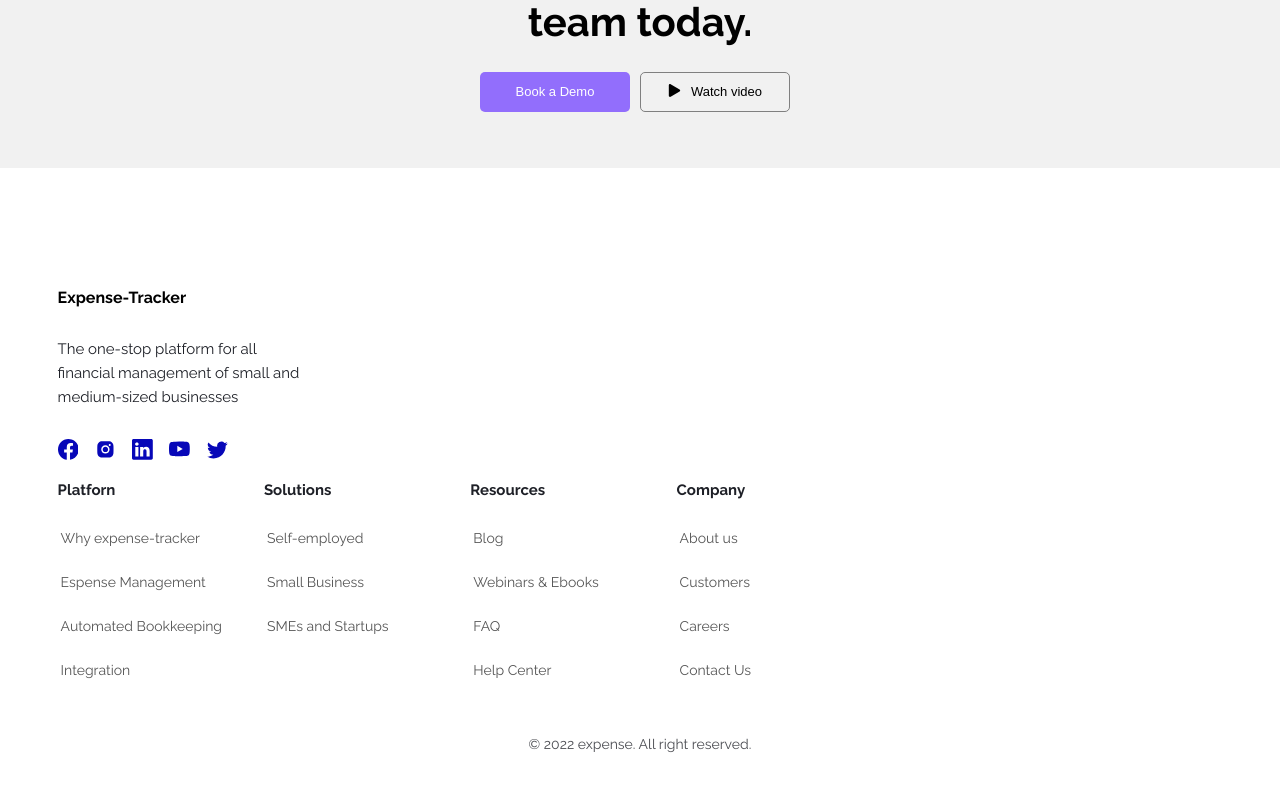
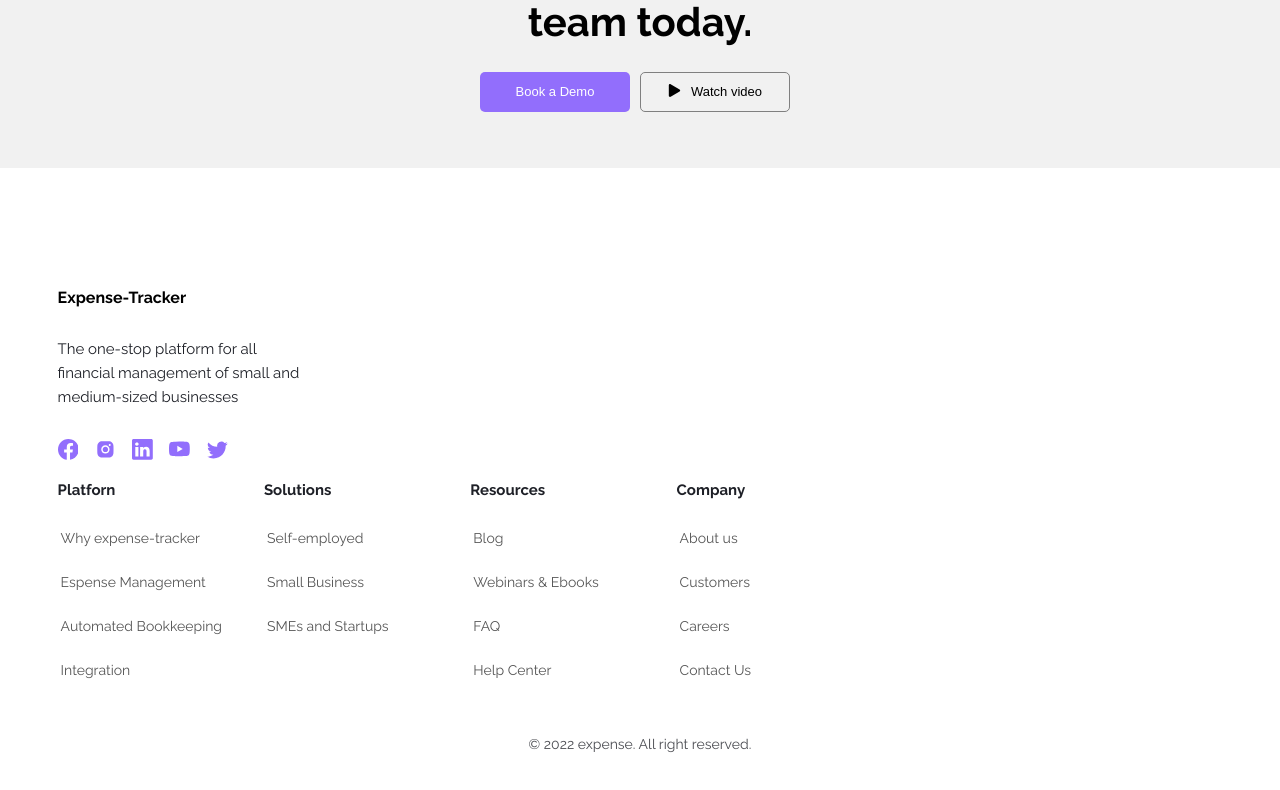
Before and after one commit to gideonekekeke/ExpenseFE, a React (Create React App) app: page / in a window 1280 px wide. Shown: the part 3349-4139 px from the top of the page. Built offline with nearby package versions, Linux system fonts and the light colour scheme.

Commit message:
errors fixed

```diff
--- a/src/Components/HomeScreen/Footer/Footer.tsx
+++ b/src/Components/HomeScreen/Footer/Footer.tsx
@@ -102,7 +102,7 @@ const Socials = styled.div`
 	display: flex;
 	align-items: center;
 	justify-content: space-between;
-	color: #0707b8;
+	color: #926efc;
 	font-size: 1.3rem;
 	margin-top: 30px;
 `;
--- a/src/Components/HomeScreen/Header.tsx
+++ b/src/Components/HomeScreen/Header.tsx
@@ -1,6 +1,6 @@
 import React from "react";
 import styled from "styled-components";
-import { AiOutlineMenuFold } from "react-icons/ai";
+import { FiMenu } from "react-icons/fi";
 import { ImCancelCircle } from "react-icons/im";
 import SideBarComp from "./SideBar/SideBarComp";
 import { Link } from "react-scroll";
@@ -46,7 +46,7 @@ const Header = () => {
 				</Menu>
 			) : (
 				<Menu onClick={toggleSideBar}>
-					<AiOutlineMenuFold />
+					<FiMenu />
 				</Menu>
 			)}
 
```
